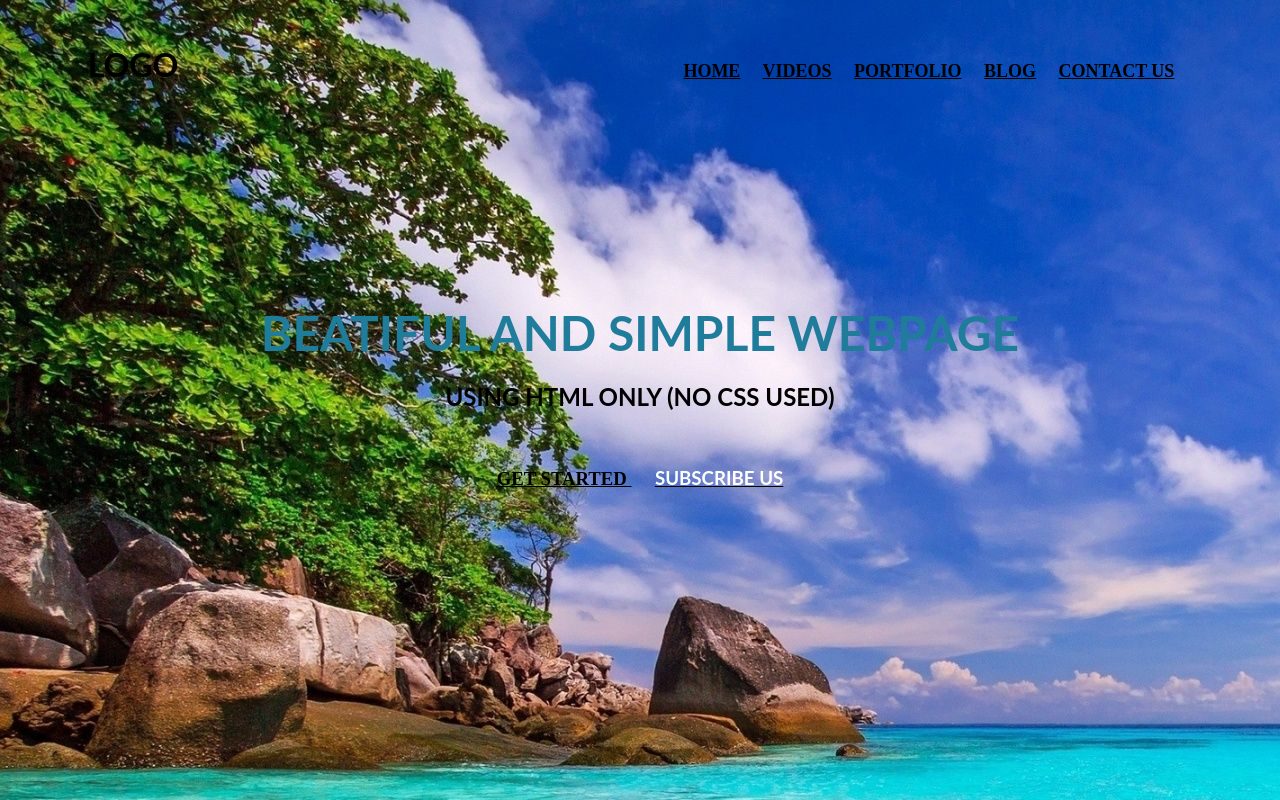
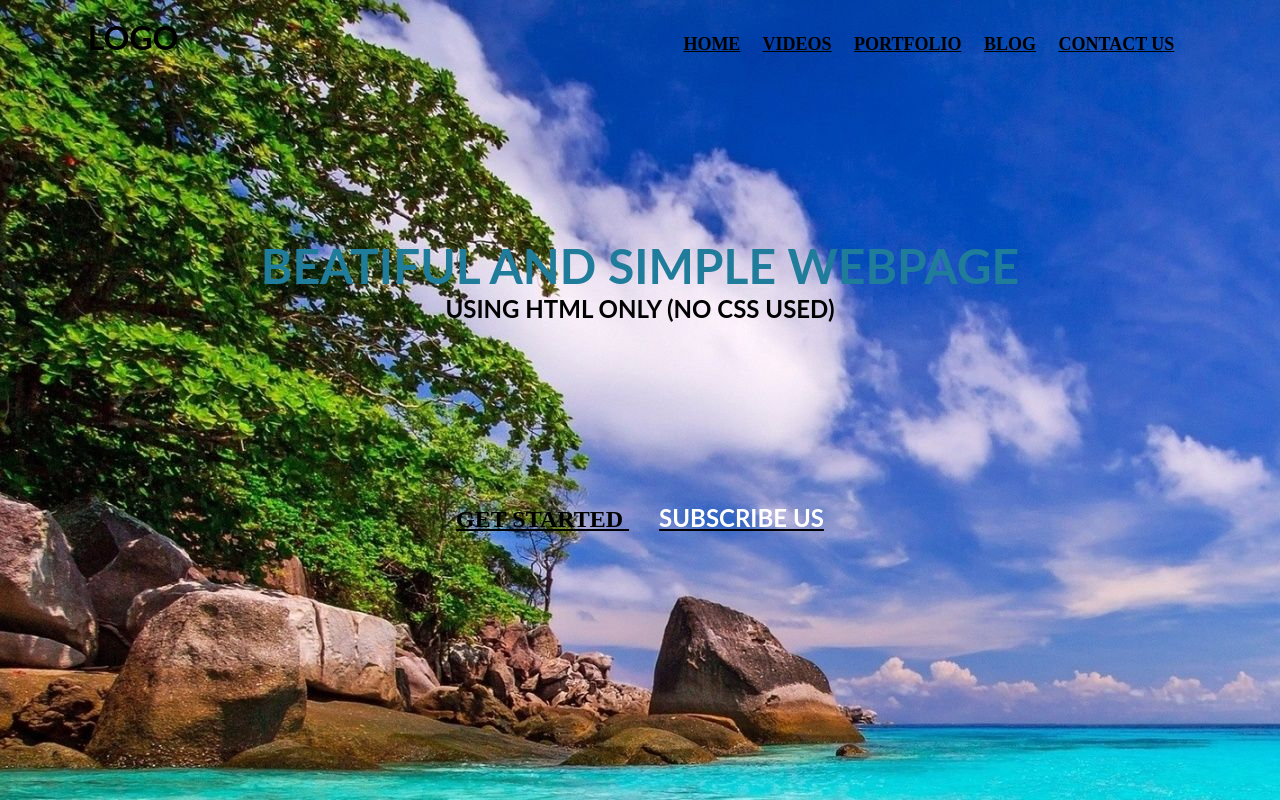
Before and after one commit to KazimAkyol/test599, a plain HTML site: page index.html in a window 1280 px wide. Drawn offline with Linux system fonts and the light colour scheme.

Commit message:
last commit

```diff
--- a/index.html
+++ b/index.html
@@ -3,6 +3,7 @@
   <head>
     <meta charset="UTF-8" />
     <meta name="viewport" content="width=device-width, initial-scale=1.0" />
+    <link rel="stylesheet" href="style.css">
     <title>
       Beatiful and simple website using html only -- fullyworld web tutorials
     </title>
@@ -33,13 +34,13 @@
         USING HTML ONLY (NO CSS USED)
       </font>
     </h3>
-    <br />
-    <h3 align="center">
-      <a href="#"> <font face="Lato" color="#000"></font>GET STARTED
+    <br><br><br><br><br><br><br><br><br><br>
+    <h2 align="center">
+      <a href="#"> <font face="Lato_1" color="#000"></font>GET STARTED
         </a>&nbsp;&nbsp;&nbsp;&nbsp;
       <a href="#">
         <font face="Lato" color="#fff">SUBSCRIBE US</font>
       </a>
-    </h3>
+    </h2>
   </body>
 </html>
--- /dev/null
+++ b/style.css
@@ -0,0 +1,22 @@
+*{
+    margin: 0;
+    padding: 0;
+    box-sizing: border-box;
+}
+
+h1{
+    text-align: center;
+}
+
+
+h3{
+    text-align: center;
+}
+
+#Lato{
+    color: blueviolet;
+}
+
+#Lato_1{
+    color: magenta;
+}
```
